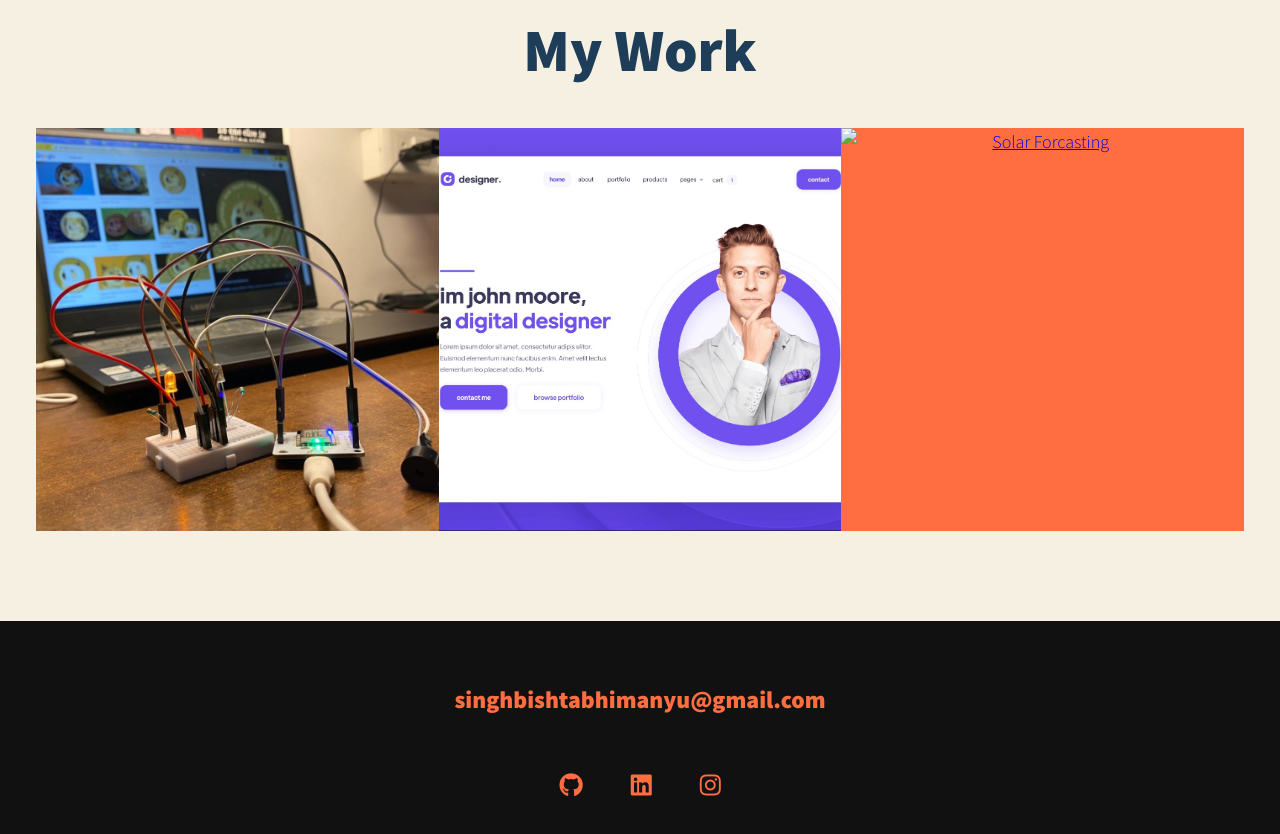
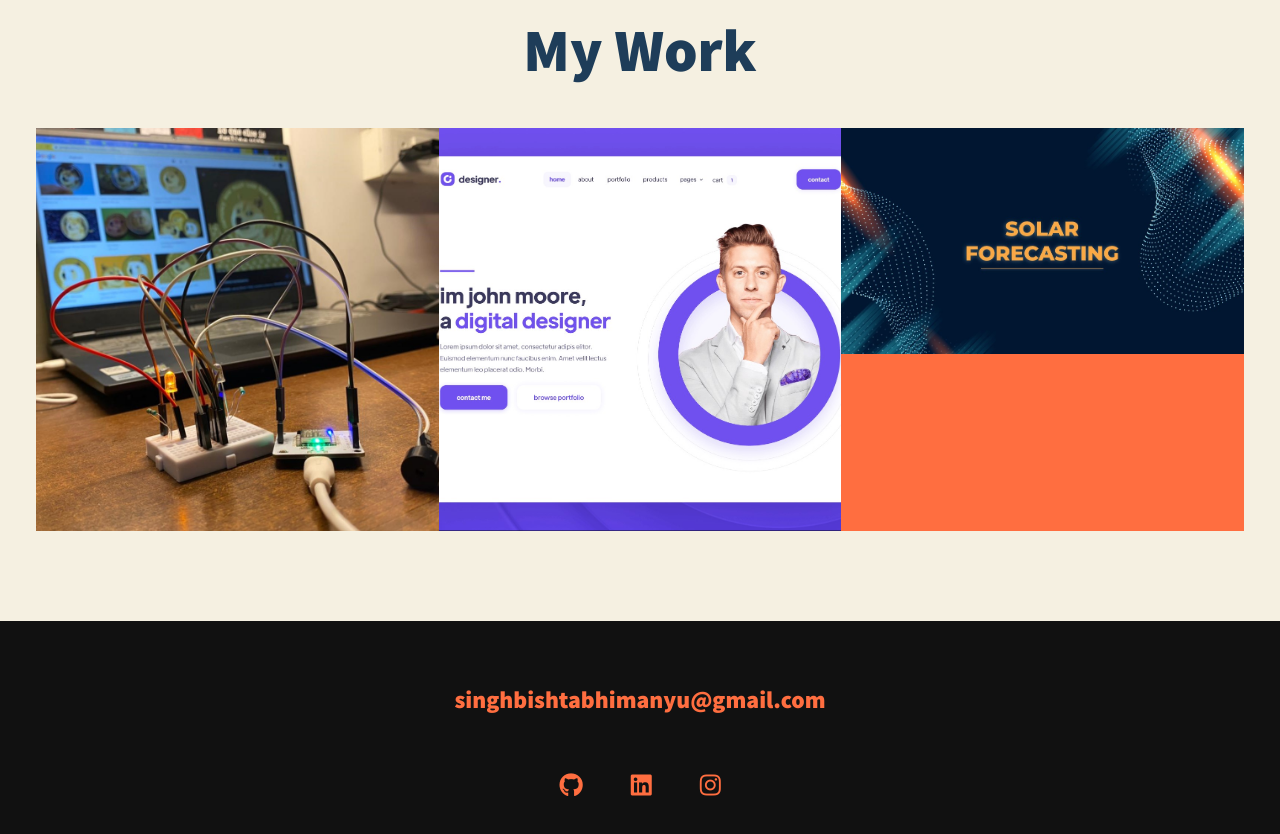
Before and after one commit to abhimanyu741/abhimanyu741.github.io, a plain HTML site: page index.html in a window 1280 px wide. Shown: the part 2580-3414 px from the top of the page. Drawn offline with nearby package versions, Linux system fonts and the light colour scheme.

Commit message:
update july 2022

```diff
--- a/index.html
+++ b/index.html
@@ -132,7 +132,7 @@
                 </a>
                 <!-- Portfolio item 03 -->
                 <a href="project3.html" class="portfolio__item">
-                    <img src="img/project3.jpeg" alt="Solar Forcasting" class="portfolio__img">
+                    <img src="img/project3.jpg" alt="Solar Forcasting" class="portfolio__img">
                 </a>
             </div>
         </section>
```
